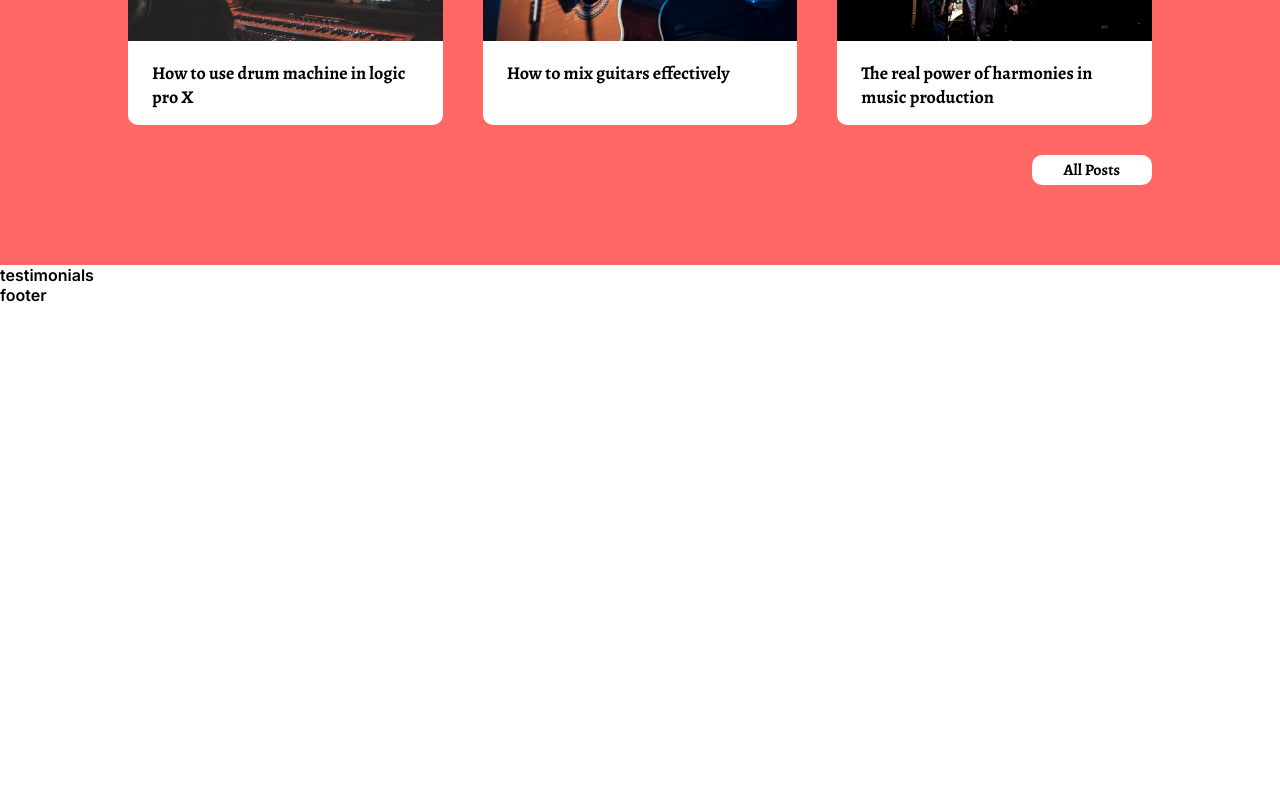
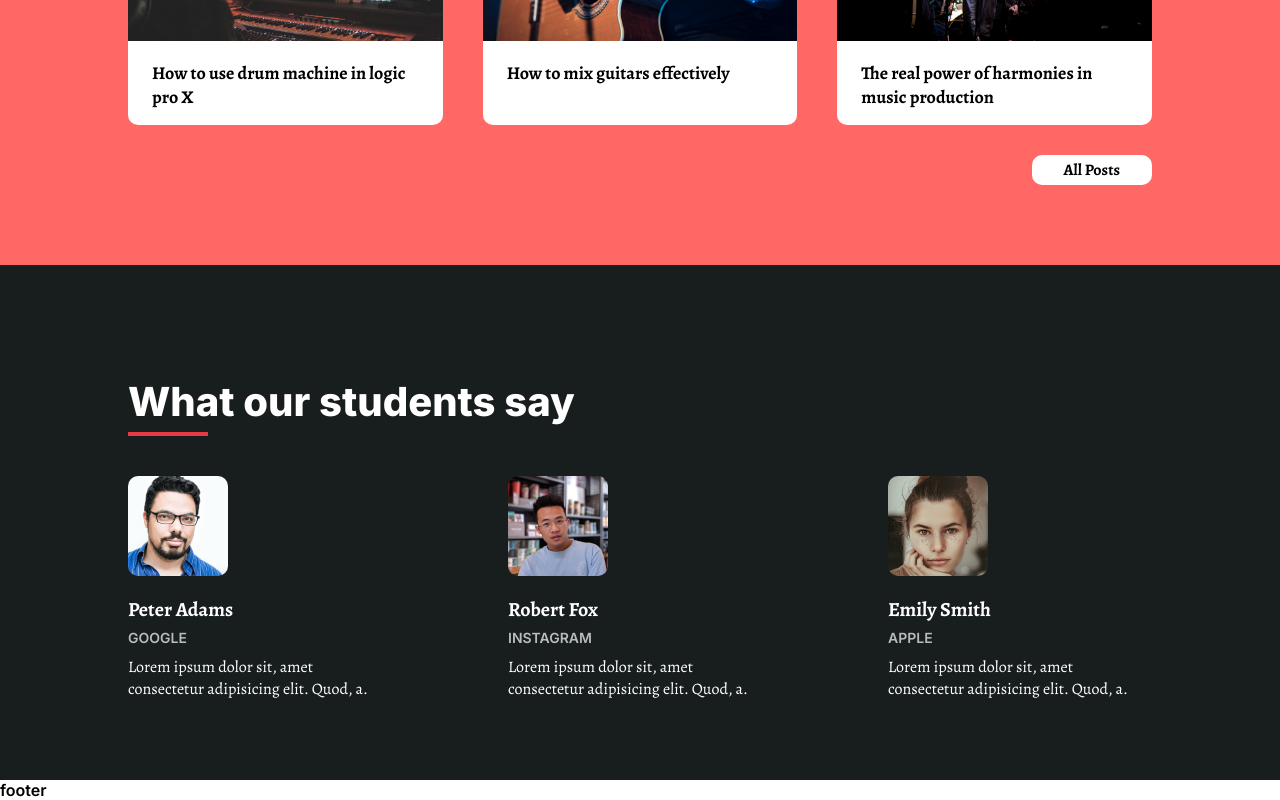
Before and after one commit to amadejaop/figma-react-js-tut, a React (Vite) app in the folder front-end/: page / in a window 1280 px wide. Shown: the part 2099-2899 px from the top of the page. Before the commit the page ends 2404 px from the top, so only its background shows below. Built offline with nearby package versions, Linux system fonts and the light colour scheme.

Commit message:
Add HTML and CSS for testimonials section

```diff
--- a/front-end/src/components/testimonials/Testimonials.css
+++ b/front-end/src/components/testimonials/Testimonials.css
@@ -0,0 +1,36 @@
+#testimonials .content-container {
+    margin-top: 50px;
+    justify-content: space-between;
+}
+
+#testimonials .testimonial {
+    width: 264px;
+}
+
+#testimonials .testimonial img {
+    height: 100px;
+    width: 100px;
+    border-radius: 10px;
+}
+
+#testimonials .testimonial .name {
+    font-family: "Alegreya", serif;
+    font-weight: 700;
+    font-size: 20px;
+    margin-top: 16px;
+}
+
+#testimonials .testimonial .company-name {
+    font-size: 14px;
+    text-transform: uppercase;
+    padding: 6px 0;
+    opacity: 0.7;
+}
+
+#testimonials .testimonial .review {
+    font-family: "Alegreya", serif;
+    font-weight: 400;
+    font-size: 16px;
+    line-height: 22px;
+    margin-top: 4px;
+}
--- a/front-end/src/components/testimonials/Testimonials.jsx
+++ b/front-end/src/components/testimonials/Testimonials.jsx
@@ -1,11 +1,43 @@
 import React from 'react';
 import "./Testimonials.css";
+import { testimonial1, testimonial2, testimonial3 } from "../../assets"
 
 const Testimonials = () => {
   return (
-    <div>
-      testimonials
-    </div>
+    <section className="dark-gray" id="testimonials">
+      <div className="wrapper">
+        <h2>What our students say</h2>
+
+        <div className="content-container">
+          <div className="testimonial">
+            <img src={testimonial1} alt="" />
+            <div className="review-details">
+              <div className="name">Peter Adams</div>
+              <div className="company-name">Google</div>
+              <div className="review">Lorem ipsum dolor sit, amet consectetur adipisicing elit. Quod, a.</div>
+            </div>
+          </div>
+
+          <div className="testimonial">
+            <img src={testimonial2} alt="" />
+            <div className="review-details">
+              <div className="name">Robert Fox</div>
+              <div className="company-name">Instagram</div>
+              <div className="review">Lorem ipsum dolor sit, amet consectetur adipisicing elit. Quod, a.</div>
+            </div>
+          </div>
+
+          <div className="testimonial">
+            <img src={testimonial3} alt="" />
+            <div className="review-details">
+              <div className="name">Emily Smith</div>
+              <div className="company-name">Apple</div>
+              <div className="review">Lorem ipsum dolor sit, amet consectetur adipisicing elit. Quod, a.</div>
+            </div>
+          </div>
+        </div>
+      </div>
+    </section>
   )
 }
 
```
